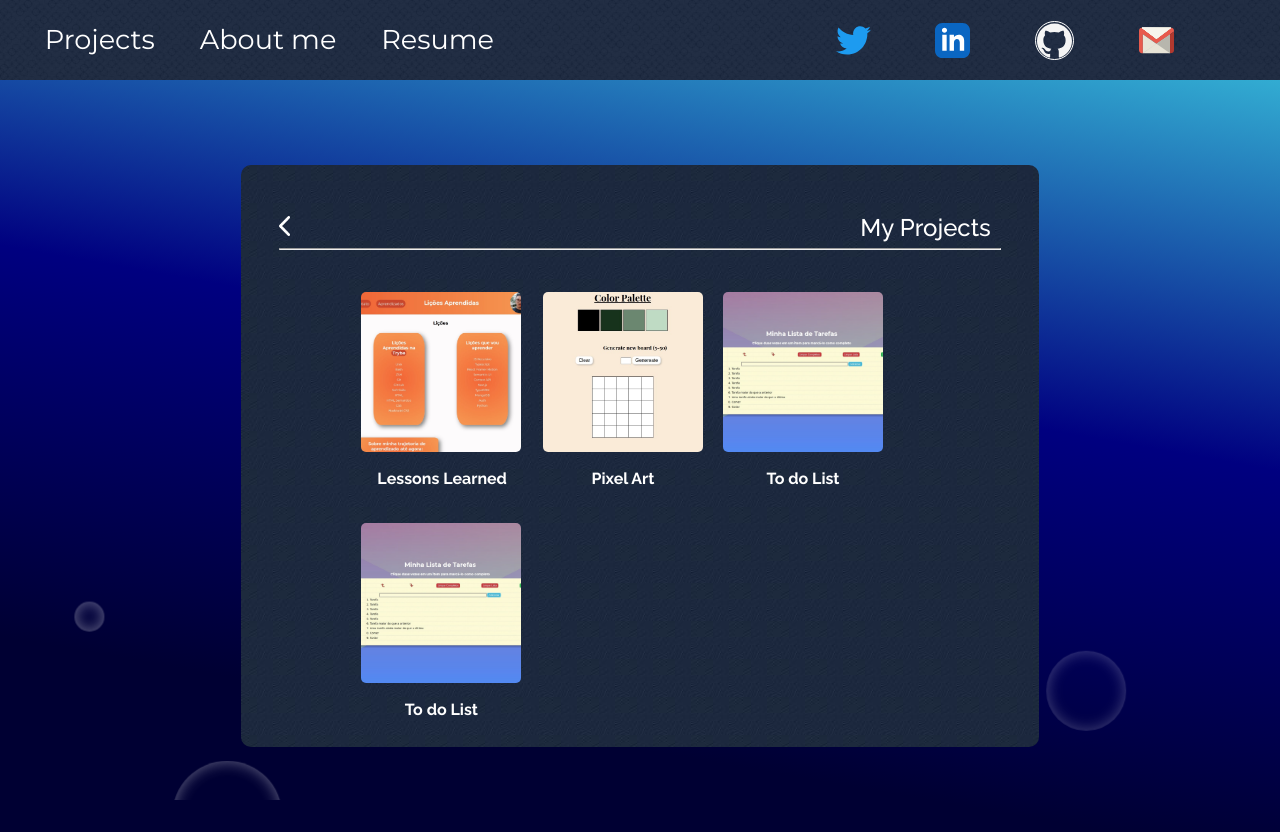
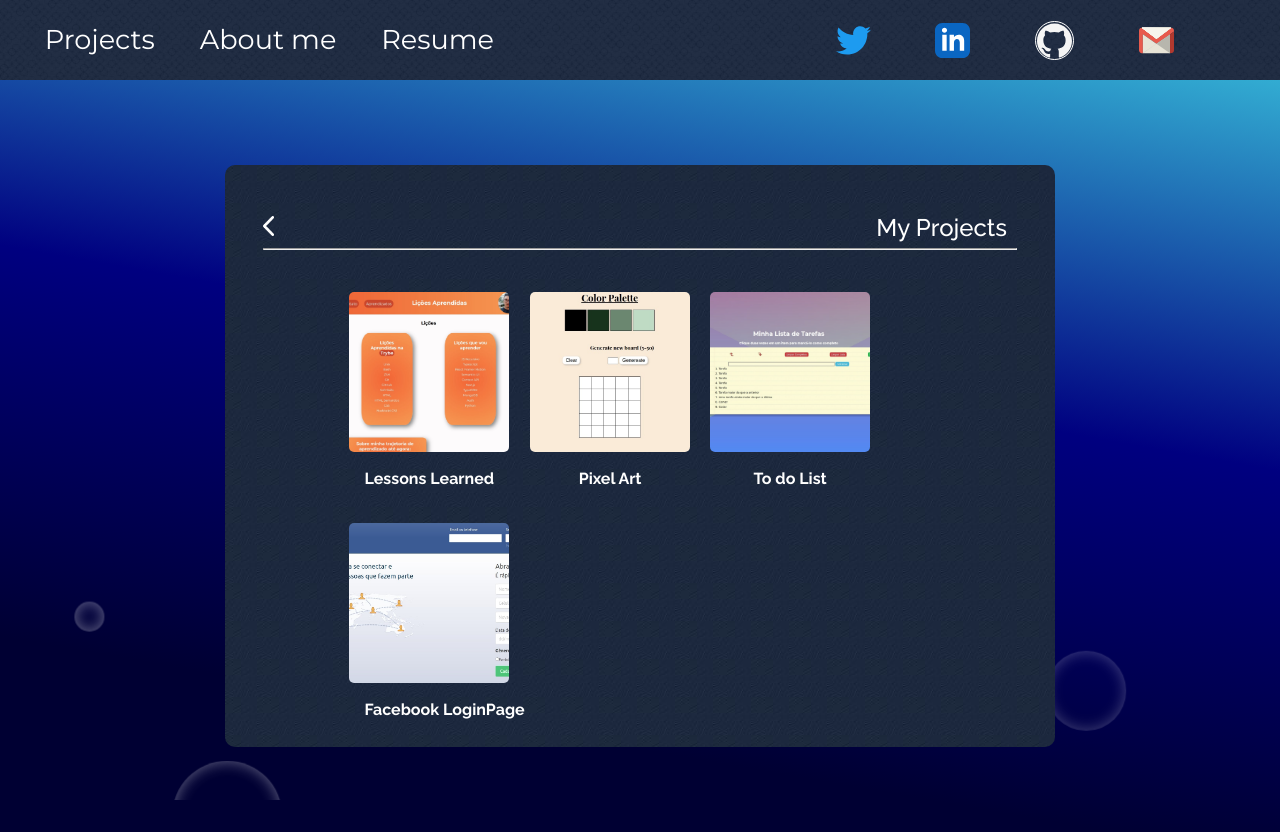
Before and after one commit to JonathanFRocha/JonathanFRocha.github.io, a React (Create React App) app: page /projects in a window 1280 px wide. Built offline with nearby package versions, Linux system fonts and the light colour scheme.

Commit message:
adding project 4

```diff
--- a/src/resume/projectsList.js
+++ b/src/resume/projectsList.js
@@ -1,6 +1,8 @@
 import project1Img from "../images/projectImages/lessonsLearned.jpg";
 import project2Img from "../images/projectImages/project2.jpg";
-import project3Img from "../images/projectImages/project3.jpg"
+import project3Img from "../images/projectImages/project3.jpg";
+import project4Img from "../images/projectImages/project4.jpg";
+
 export const projects = [
   {
     title: "Lessons Learned",
@@ -30,12 +32,12 @@ export const projects = [
       "In this project i implemented a To do List. In it, the user can fill in their tasks, double-click to mark it has been completed, clear the entire list, clear only the selected task or clear all completed tasks. In addition, the user can move the task up or down in the list and it is possible to save the list.",
   },
   {
-    title: "To do List",
-    code: "https://github.com/tryber/sd-010-b-project-todo-list/pull/22",
-    link: "https://jonathanfrocha.github.io/todo_list/",
-    img: project3Img,
-    alt: "To do List project image, click to know more about.",
+    title: "Facebook LoginPage",
+    code: "https://github.com/tryber/sd-010-b-project-facebook-signup/pull/37",
+    link: "https://jonathanfrocha.github.io/facebookLoginPage/",
+    img: project4Img,
+    alt: "Facebook project image, click to know more about.",
     description:
-      "In this project i implemented a To do List. In it, the user can fill in their tasks, double-click to mark it has been completed, clear the entire list, clear only the selected task or clear all completed tasks. In addition, the user can move the task up or down in the list and it is possible to save the list.",
+      "I developed a facebook login page in this project, this time i worked together with a colleague from Trybe, we used Bulma most of the css, used some flexbox to align contents and we created forms and their input validations.",
   },
 ];
```
Also changed, not shown: src/images/projectImages/project4.jpg (added).
